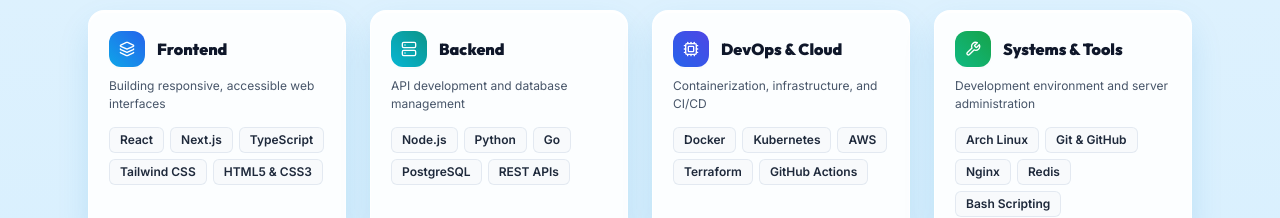
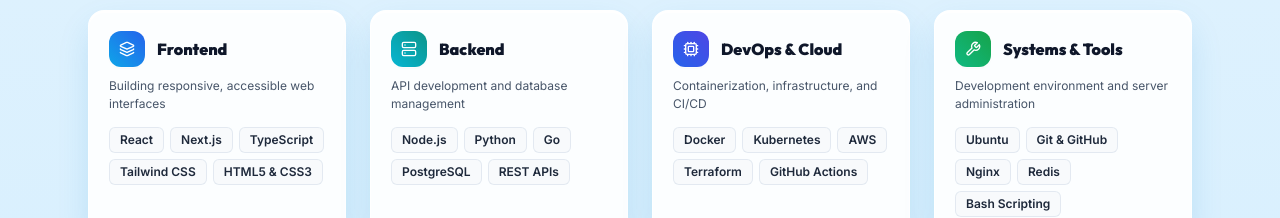
Before and after one commit to keefalegends/whoami, a Next.js app: page / in a window 1280 px wide. Shown: the part 1940-2158 px from the top of the page. Built offline with nearby package versions, Linux system fonts and the light colour scheme.

Commit message:
feat(stack): update systems tools to Ubuntu

```diff
--- a/src/components/stack-section.tsx
+++ b/src/components/stack-section.tsx
@@ -31,7 +31,7 @@
       description: "Development environment and server administration",
       icon: Wrench,
       color: "from-emerald-500 to-green-600",
-      skills: ["Arch Linux", "Git & GitHub", "Nginx", "Redis", "Bash Scripting"],
+      skills: ["Ubuntu", "Git & GitHub", "Nginx", "Redis", "Bash Scripting"],
     },
   ];
 
```
